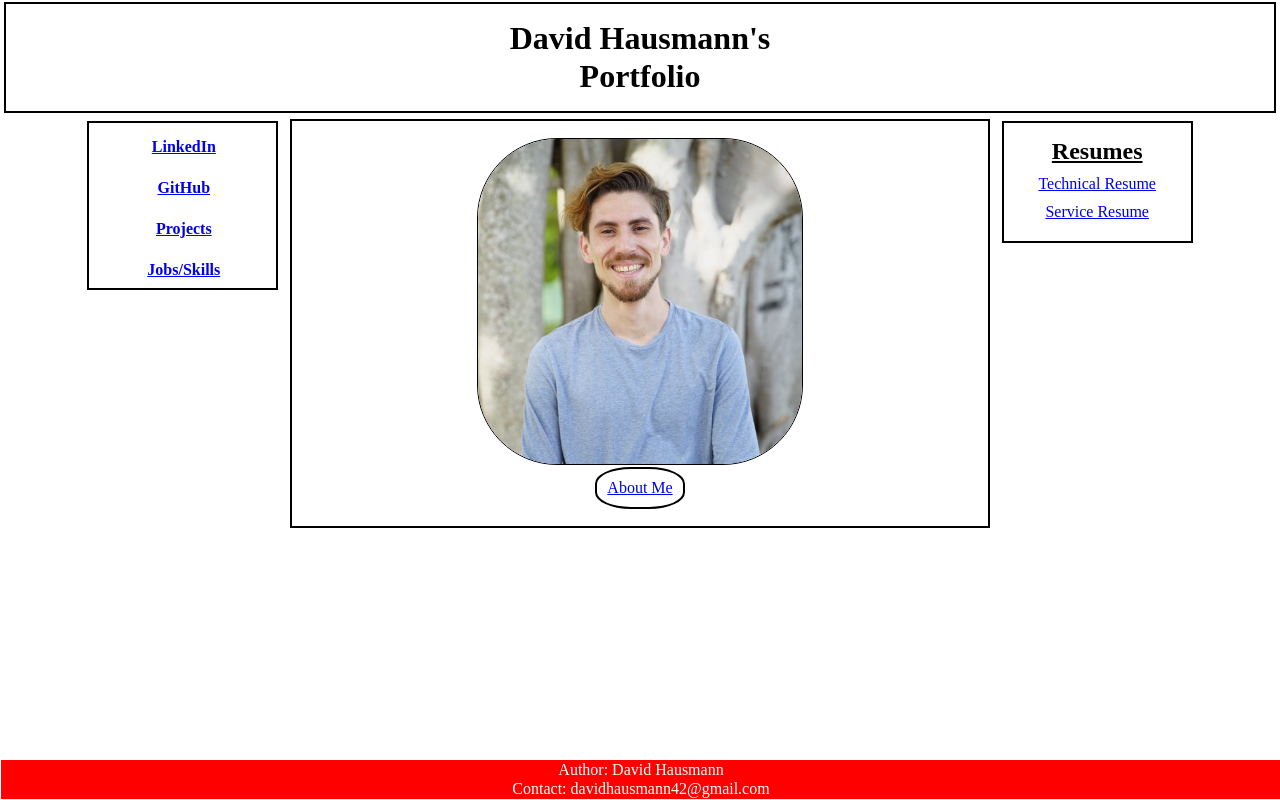
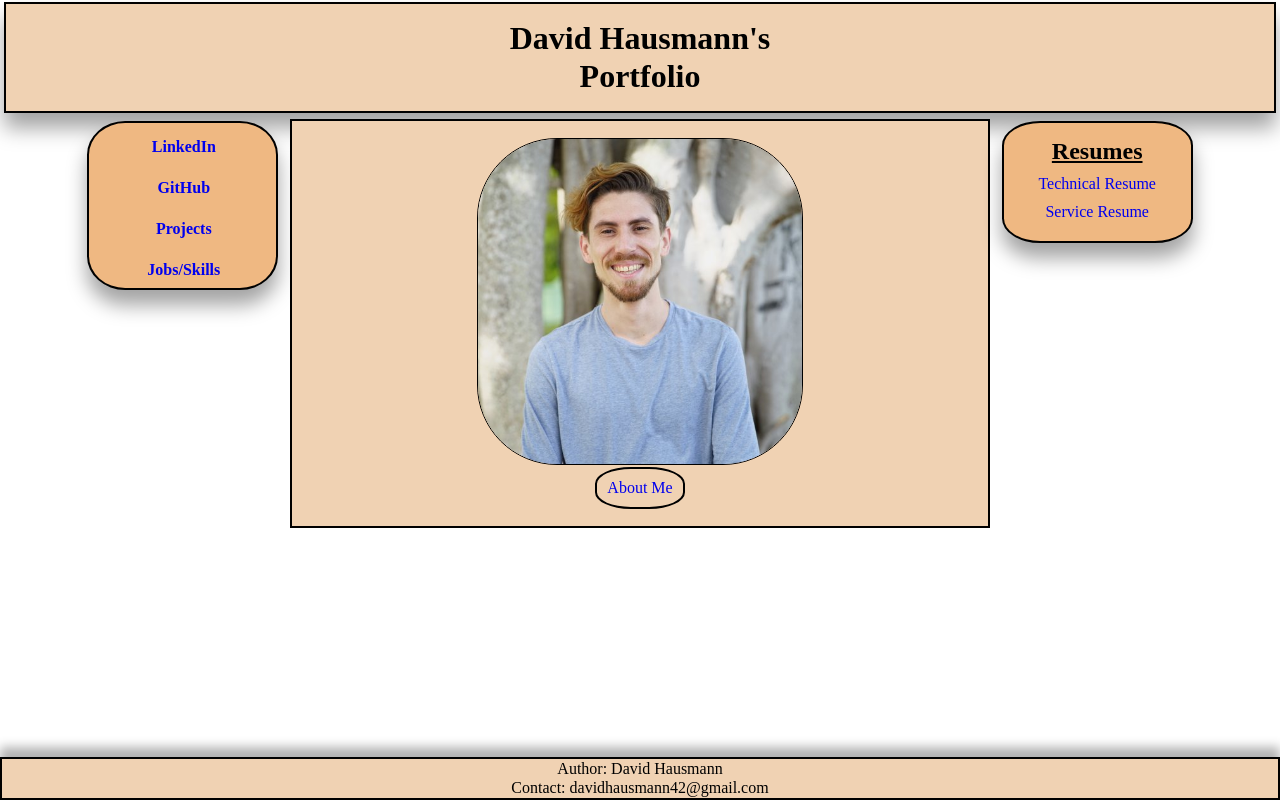
Before and after one commit to Clovs247/Portfolio, a Flask app: page / in a window 1280 px wide. Run offline with Flask 3, Linux system fonts and the light colour scheme.

Commit message:
Styling groups together. Coming up with the Final.

```diff
--- a/flask_app/static/css/index_style.css
+++ b/flask_app/static/css/index_style.css
@@ -7,6 +7,8 @@
     text-align: center;
     font-weight: 900;
     border: 2px solid black;
+    background-color: rgb(240, 210, 179);
+    box-shadow: 0 15px 20px 0 rgba(0, 0, 0, 0.364);
 }
 .body-container{
     display: flex;
@@ -21,6 +23,9 @@
     font-weight: 900;
     border: 2px solid black;
     margin: 7px;
+    background-color: rgb(239, 184, 130);
+    border-radius: 20%;
+    box-shadow: 0 15px 20px 0 rgba(0, 0, 0, 0.364);
 }
 .menu a{
     padding: 8px;
@@ -38,6 +43,7 @@
     margin: 5px;
     padding-top: 15px;
     padding-bottom: 15px;
+    background-color: rgb(240, 210, 179);
 }
 .main-body h2{
     font-size: xx-large;
@@ -56,6 +62,9 @@
     margin: 7px;
     border: 2px solid black;
     margin-bottom: 50px;
+    background-color: rgb(239, 184, 130);
+    border-radius: 20%;
+    box-shadow: 0 15px 20px 0 rgba(0, 0, 0, 0.364);
 }
 .second-column h3{
     text-decoration-line: underline;
@@ -79,16 +88,20 @@
     flex-direction: column;
     align-items: center;
 }
+.custom-button-menu{
+    text-decoration-line: none;
+}
 
 #footer{
+    margin: 0px;
     position: fixed;
     left: 0;
     bottom: 0;
     width: 100%;
-    background-color: red;
-    color: white;
     text-align: center;
-
+    border: 2px solid black;
+    background-color: rgb(240, 210, 179);
+    box-shadow: 0 -10px 10px 0 rgba(0, 0, 0, 0.3);
 }
 
 
--- a/flask_app/templates/index.html
+++ b/flask_app/templates/index.html
@@ -18,21 +18,21 @@
         <div class="body-container">
 
             <div class="menu">
-                <a href="https://www.linkedin.com/in/david-hausmann-b2637aa4/">LinkedIn</a>
-                <a href="https://github.com/Clovs247">GitHub</a>
-                <a href="/projects">Projects</a>
-                <a href="/skills">Jobs/Skills</a>
+                <a href="https://www.linkedin.com/in/david-hausmann-b2637aa4/" class="custom-button-menu">LinkedIn</a>
+                <a href="https://github.com/Clovs247" class="custom-button-menu">GitHub</a>
+                <a href="/projects" class="custom-button-menu">Projects</a>
+                <a href="/skills" class="custom-button-menu">Jobs/Skills</a>
             </div>
             <div class="main-body">
                 <div id="column">
                     <img src="{{ url_for('static',filename='img/DavidHausmannProfilePic.JPG') }}" alt="David Hausmann's Profile Picture" id="profilePic">
-                    <a href="/about_me" id="aboutme">About Me</a>
+                    <a href="/about_me" class="custom-button-menu" id="aboutme">About Me</a>
                 </div>
             </div>
             <div class="second-column">
                 <h3>Resumes</h3>
-                <a href="https://docs.google.com/document/d/1ZstJzARzA15QVGF6R5JpJCEVOWWvlU9EhCBB0IDZUfU/edit?usp=sharing">Technical Resume</a>
-                <a href="https://docs.google.com/document/d/1trM40o7qPJduaaWT9f9UKWJjxz24cHLKOHqMjK0LSnU/edit?usp=sharing">Service Resume</a>
+                <a href="https://docs.google.com/document/d/1ZstJzARzA15QVGF6R5JpJCEVOWWvlU9EhCBB0IDZUfU/edit?usp=sharing" class="custom-button-menu">Technical Resume</a>
+                <a href="https://docs.google.com/document/d/1trM40o7qPJduaaWT9f9UKWJjxz24cHLKOHqMjK0LSnU/edit?usp=sharing" class="custom-button-menu">Service Resume</a>
             </div>
         </div>
 
```
Also changed, not shown: flask_app/static/css/about_me_style.css (+13 -3 lines), flask_app/static/css/project_style.css (+18 -3 lines), flask_app/static/css/skill_style.css (+14 -3 lines).
